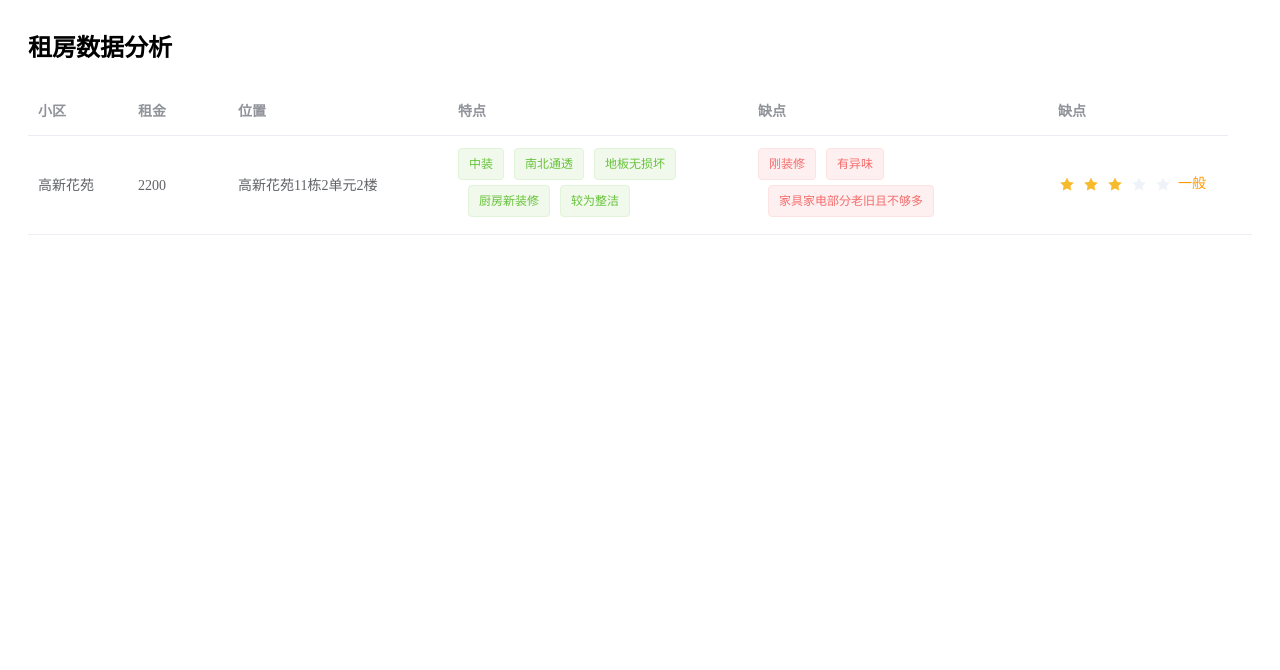
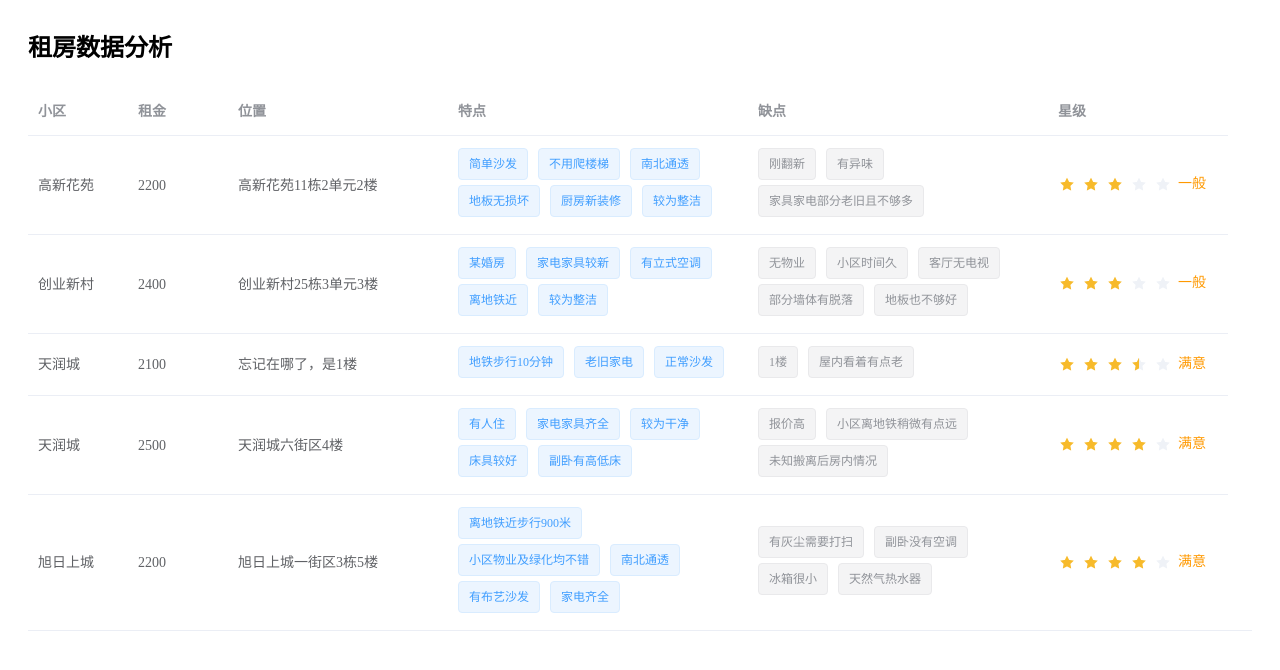
Before and after one commit to asingingfish/valkyrie, a Vue app: page / in a window 1280 px wide. Shown: the top 670 px of the page. Built offline with nearby package versions, Linux system fonts and the light colour scheme.

Commit message:
add data

```diff
--- a/src/components/home.vue
+++ b/src/components/home.vue
@@ -10,19 +10,19 @@
                 <el-table-column prop="location" label="位置" width="220"></el-table-column>
                 <el-table-column prop="feature" label="特点" width="300">
                     <template slot-scope="scope">
-                        <el-tag v-for="feature in scope.row.feature" :type="'success'"
+                        <el-tag v-for="feature in scope.row.feature" :type="''"
                                 disable-transitions>{{feature}}
                         </el-tag>
                     </template>
                 </el-table-column>
                 <el-table-column prop="bug" label="缺点" width="300">
                     <template slot-scope="scope">
-                        <el-tag v-for="bug in scope.row.bug" :type="'danger'"
+                        <el-tag v-for="bug in scope.row.bug" :type="'info'"
                                 disable-transitions>{{bug}}
                         </el-tag>
                     </template>
                 </el-table-column>
-                <el-table-column prop="rate" label="缺点" width="180">
+                <el-table-column prop="rate" label="星级" width="180">
                     <template slot-scope="scope">
                         <el-rate
                             :value="scope.row.rate"
@@ -85,9 +85,11 @@
     }
 
     .el-tag {
+        margin-right: 10px;
         margin-bottom: 5px;
-        & + .el-tag {
-            margin-left: $base-gap / 2;
+
+        &:last-child {
+            margin-right: 0;
         }
     }
 </style>
--- /dev/null
+++ b/src/const/village.js
@@ -0,0 +1,10 @@
+const VILLAGE = {
+    GAOXINHUAYUAN: "高新花苑",
+    AIFEIGUOJI:"艾菲国际",
+    TIANHUAGUIGUYUAN:"天华硅谷园",
+    TIANRUNCHENG:"天润城",
+    XURISHANGCHENG:"旭日上城",
+    WEINISISHUICHENG:"威尼斯水城",
+};
+
+export default VILLAGE;
--- a/src/data/rent.js
+++ b/src/data/rent.js
@@ -5,10 +5,42 @@ const rent = [
         village: "高新花苑",
         rental: "2200",
         location: "高新花苑11栋2单元2楼",
-        feature: ["中装", "南北通透", "地板无损坏", "厨房新装修", "较为整洁"],
-        bug: ["刚装修", "有异味", "家具家电部分老旧且不够多"],
+        feature: ["简单沙发", "不用爬楼梯", "南北通透", "地板无损坏", "厨房新装修", "较为整洁"],
+        bug: ["刚翻新", "有异味", "家具家电部分老旧且不够多"],
         rate: 3
-    }
+    },
+    {
+        village: "创业新村",
+        rental: "2400",
+        location: "创业新村25栋3单元3楼",
+        feature: ["某婚房", "家电家具较新", "有立式空调", "离地铁近", "较为整洁"],
+        bug: ["无物业", "小区时间久", "客厅无电视", "部分墙体有脱落", "地板也不够好"],
+        rate: 3
+    },
+    {
+        village: "天润城",
+        rental: "2100",
+        location: "忘记在哪了，是1楼",
+        feature: ["地铁步行10分钟", "老旧家电", "正常沙发"],
+        bug: ["1楼", "屋内看着有点老"],
+        rate: 3.5
+    },
+    {
+        village: "天润城",
+        rental: "2500",
+        location: "天润城六街区4楼",
+        feature: ["有人住", "家电家具齐全", "较为干净", "床具较好","副卧有高低床"],
+        bug: ["报价高", "小区离地铁稍微有点远", "未知搬离后房内情况"],
+        rate: 4
+    },
+    {
+        village: "旭日上城",
+        rental: "2200",
+        location: "旭日上城一街区3栋5楼",
+        feature: ["离地铁近步行900米", "小区物业及绿化均不错", "南北通透", "有布艺沙发", "家电齐全"],
+        bug: ["有灰尘需要打扫", "副卧没有空调", "冰箱很小", "天然气热水器"],
+        rate: 4
+    },
 ];
 
 export default rent;
```
